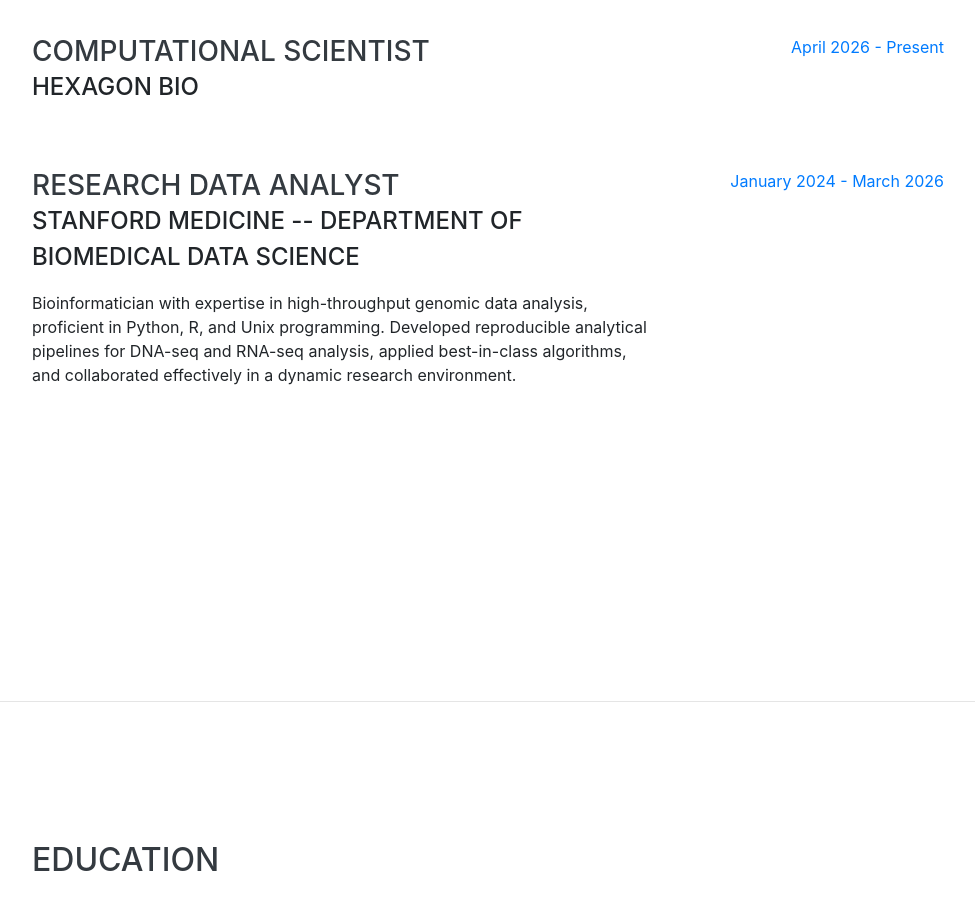
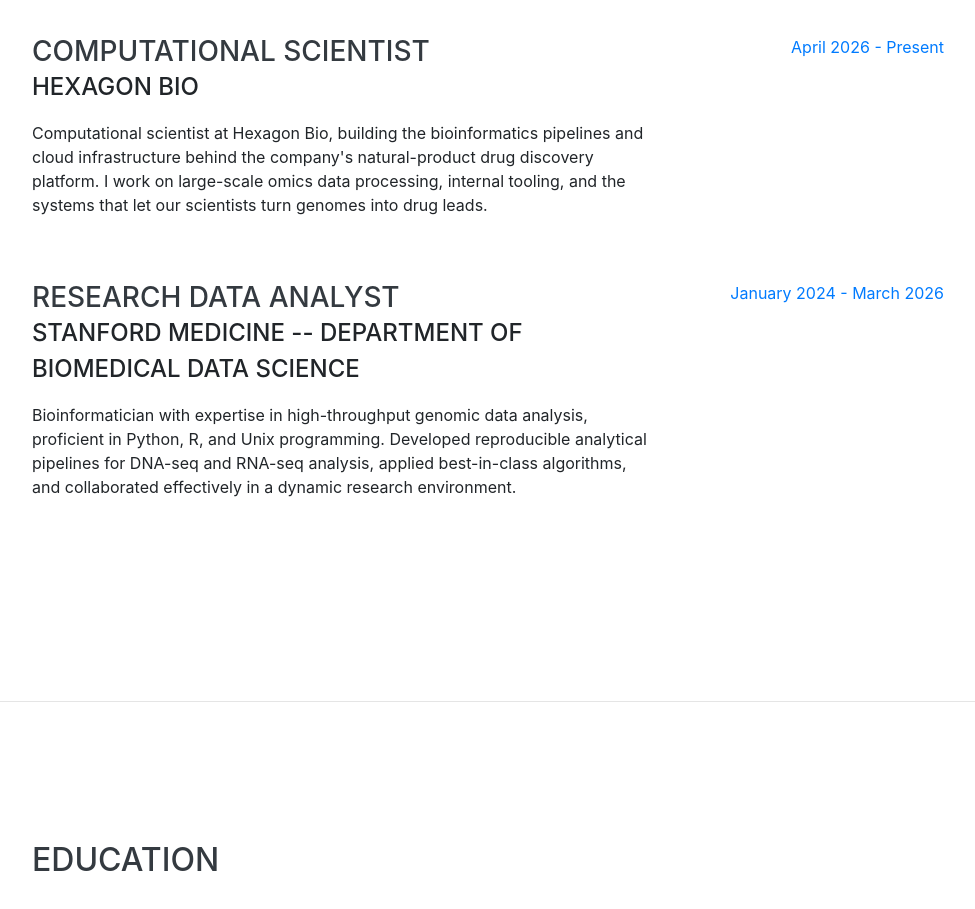
Before and after one commit to djcotter/djcotter.github.io, a website with bundled scripts: page index.html in a window 1280 px wide. Shown: the part 900-1809 px from the top of the page, without its empty margins (288-1263 px from the left). Built offline with nearby package versions, Linux system fonts and the light colour scheme; a web font is replaced by a local one.

Commit message:
Update job description
Added a description for the Computational Scientist role.

```diff
--- a/index.html
+++ b/index.html
@@ -135,7 +135,7 @@
           <div class="resume-content">
             <h3 class="mb-0">Computational Scientist</h3>
             <div class="subheading mb-3">Hexagon Bio</div>
-            <p></p>
+            <p>Computational scientist at Hexagon Bio, building the bioinformatics pipelines and cloud infrastructure behind the company's natural-product drug discovery platform. I work on large-scale omics data processing, internal tooling, and the systems that let our scientists turn genomes into drug leads.</p>
           </div>
           <div class="resume-date text-md-right">
             <span class="text-primary">April 2026 - Present</span>
```
